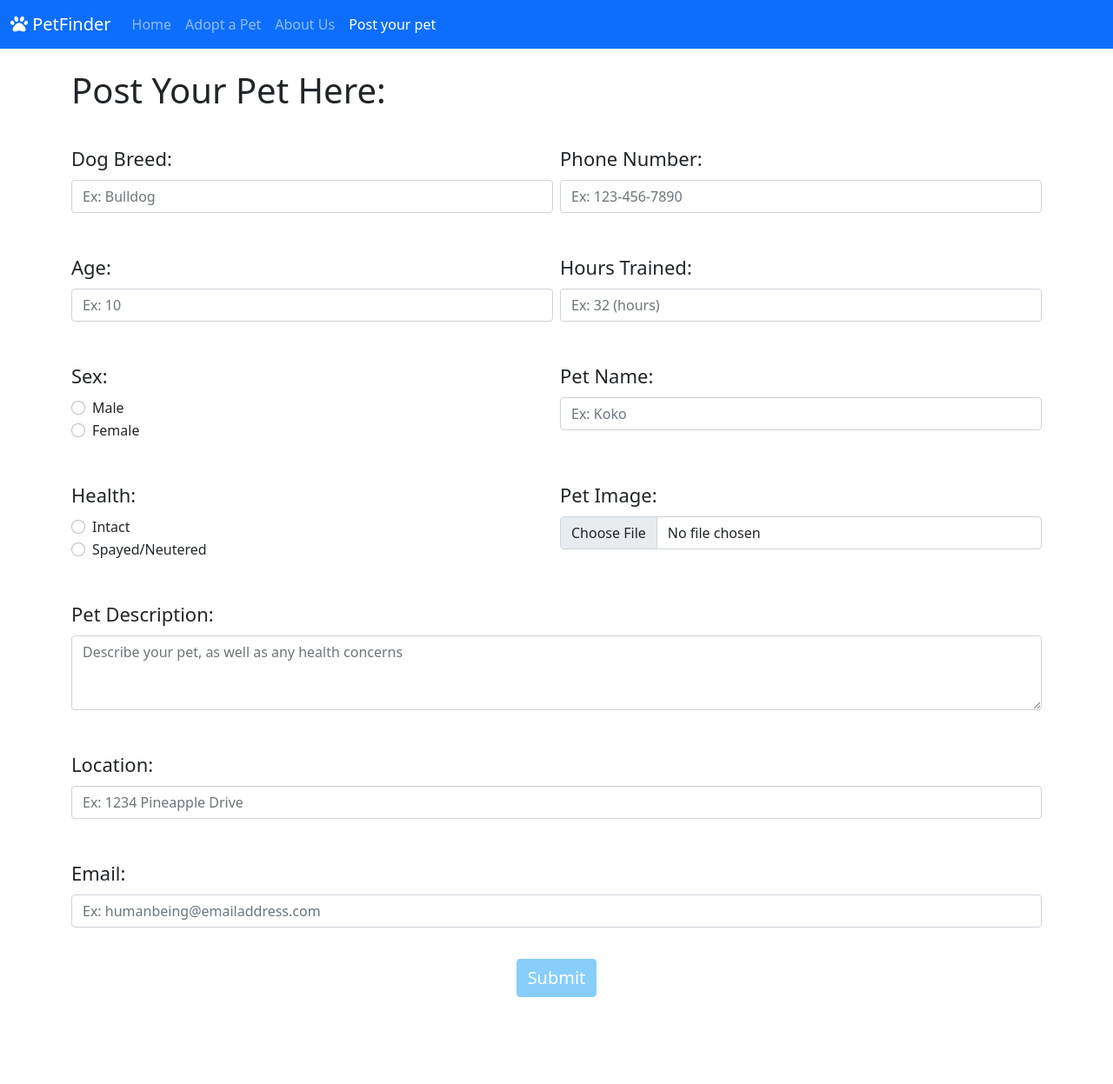
After one commit to ShailPatell/final-project-itsc3155, a Flask app: page /petpost in a window 1280 px wide. The commit adds this page. Shown: the whole page at 87% size. Run offline with Flask 2, Linux system fonts and the light colour scheme.

Commit message:
Adding post page and cleaning navbar

```diff
--- a/app.py
+++ b/app.py
@@ -1,4 +1,4 @@
-from flask import Flask, render_template, request
+from flask import Flask, redirect, render_template, request
 
 app = Flask(__name__)
 
@@ -10,14 +10,14 @@ def index():
 def petfinder():
     return render_template('petfinder.html',adopt_link=True)
 
-@app.route('/postpet')
-def postpet():
-    return render_template('postpet.html')
-
-@app.route('/petview')
-def petview():
-    return render_template('petview.html')
-
 @app.route('/faq')
 def faq():
     return render_template('faq.html')
+
+@app.get('/petpost')
+def petpost():
+    return render_template('petpost.html', post_link=True)
+
+@app.post('/petview')
+def petview():
+    return render_template('petview.html')
--- a/templates/_layout.html
+++ b/templates/_layout.html
@@ -33,7 +33,7 @@
                 <a class="nav-link{% if faq_link %} active{% endif %}" aria-current="page" href="/faq">About Us</a>
               </li>
               <li class="nav-item">
-                <a class="nav-link" aria-current="page" href="/petview">View Pet</a>
+                <a class="nav-link{% if post_link %} active{% endif %}" aria-current="page" href="/petpost">Post your pet</a>
               </li>
             </ul>
           </div>
--- /dev/null
+++ b/templates/petpost.html
@@ -0,0 +1,137 @@
+{% extends '_layout.html' %}
+
+{% block body %}
+<style>
+    .input_font {
+        padding-top: 30px;
+        font-size: 22px;
+    }
+
+    .btn {
+        margin-top: 20px;
+        font-size: 20px;
+        background-color: lightskyblue;
+        border-color: lightskyblue;
+    }
+
+    #last_input {
+        margin-bottom: 100px;
+    }
+</style>
+<div class="container">
+    <br>
+    <h1>Post Your Pet Here:</h1>
+    <div class="row g-2">
+        <div class="col-md">
+            <div class="form-floating">
+                <div class="mb-3">
+                    <label for="dog_breed_input" class="form-label input_font">Dog Breed:</label>
+                    <input type="input" class="form-control" name="dog_breed_input" placeholder="Ex: Bulldog">
+                </div>
+            </div>
+        </div>
+        <div class="col-md">
+            <div class="form-floating">
+                <div class="mb-3">
+                    <label for="phone_number_input" class="form-label input_font">Phone Number:</label>
+                    <input type="input" class="form-control" name="phone_number_input" placeholder="Ex: 123-456-7890">
+                </div>
+            </div>
+        </div>
+    </div>
+    <div class="row g-2">
+        <div class="col-md">
+            <div class="form-floating">
+                <div class="mb-3">
+                    <label for="age_input" class="form-label input_font">Age:</label>
+                    <input type="input" class="form-control" name="age_input" placeholder="Ex: 10">
+                </div>
+            </div>
+        </div>
+        <div class="col-md">
+            <div class="form-floating">
+                <div class="mb-3">
+                    <label for="hours_trained_input" class="form-label input_font">Hours Trained:</label>
+                    <input type="input" class="form-control" name="hours_trained_input" placeholder="Ex: 32 (hours)">
+                </div>
+            </div>
+        </div>
+    </div>
+    <div class="row g-2">
+        <div class="col-md">
+            <div class="form-floating">
+                <div class="mb-3" id="first_multiple_choice">
+                    <label for="sex_input" class="form-label input_font">Sex:</label>
+                    <div class="form-check">
+                        <input class="form-check-input" type="radio" name="sex_input" id="male_sex_input">
+                        <label class="form-check-label" for="male_sex_input">
+                            Male
+                        </label>
+                    </div>
+                    <div class="form-check">
+                        <input class="form-check-input" type="radio" name="sex_input" id="female_sex_input">
+                        <label class="form-check-label" for="female_sex_input">
+                            Female
+                        </label>
+                    </div>
+                </div>
+            </div>
+        </div>
+        <div class="col-md">
+            <div class="form-floating">
+                <div class="mb-3">
+                    <label for="pet_name_input" class="form-label input_font">Pet Name:</label>
+                    <input type="input" class="form-control" name="pet_name_input" placeholder="Ex: Koko">
+                </div>
+            </div>
+        </div>
+    </div>
+    <div class="row g-2">
+        <div class="col-md">
+            <div class="form-floating">
+                <div class="mb-3">
+                    <label for="sex_input" class="form-label input_font">Health:</label>
+                    <div class="form-check">
+                        <input class="form-check-input" type="radio" name="sex_input" id="intact_health_input">
+                        <label class="form-check-label" for="intact_health_input">
+                            Intact
+                        </label>
+                    </div>
+                    <div class="form-check">
+                        <input class="form-check-input" type="radio" name="sex_input" id="s/n_health_input">
+                        <label class="form-check-label" for="s/n_health_input">
+                            Spayed/Neutered
+                        </label>
+                    </div>
+                </div>
+            </div>
+        </div>
+        <div class="col-md">
+            <div class="form-floating">
+                <div class="mb-3">
+                    <label for="pet_image_file" class="form-label input_font">Pet Image:</label>
+                    <input class="form-control" type="file" id="pet_image_file">
+                </div>
+            </div>
+        </div>
+    </div>
+    <div class="mb-3">
+        <label for="pet_description_input" class="form-label input_font">Pet Description:</label>
+        <textarea class="form-control" name="pet_description_input" rows="3"
+            placeholder="Describe your pet, as well as any health concerns"></textarea>
+    </div>
+    <div class="mb-3">
+        <label for="location_input" class="form-label input_font">Location:</label>
+        <input type="input" class="form-control" name="location_input" placeholder="Ex: 1234 Pineapple Drive">
+    </div>
+    <div class="mb-3">
+        <label for="email_input" class="form-label input_font">Email:</label>
+        <input type="input" class="form-control" name="email_input" placeholder="Ex: humanbeing@emailaddress.com">
+    </div>
+    <div class="text-center">
+        <form action="/petview" method="post">
+            <button type="submit" class="btn btn-primary" id="last_input">Submit</button>
+        </form>
+    </div>
+</div>
+{% endblock %}
```
